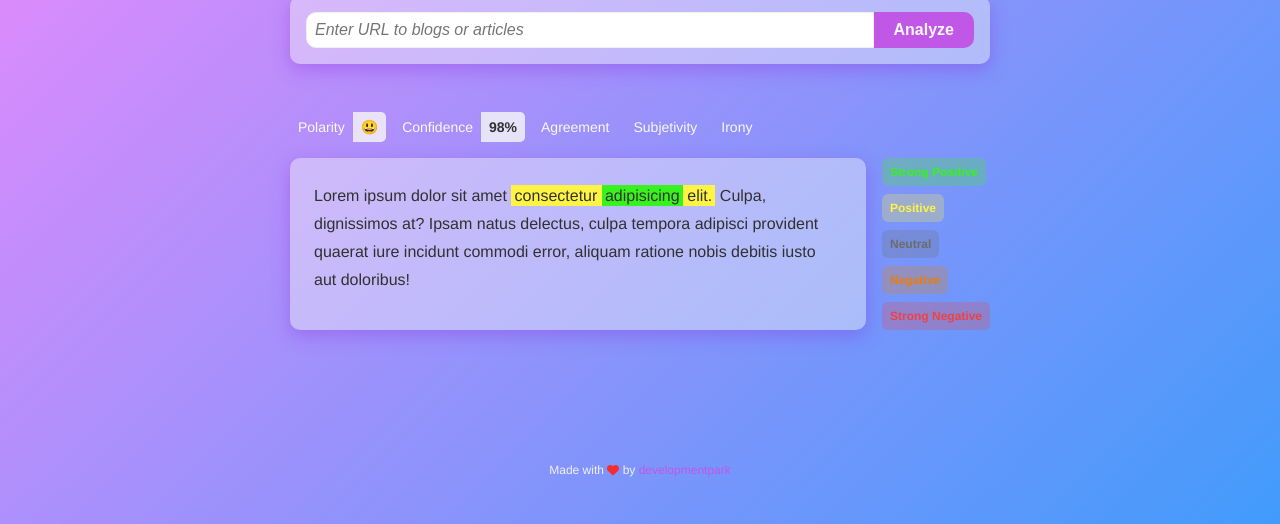
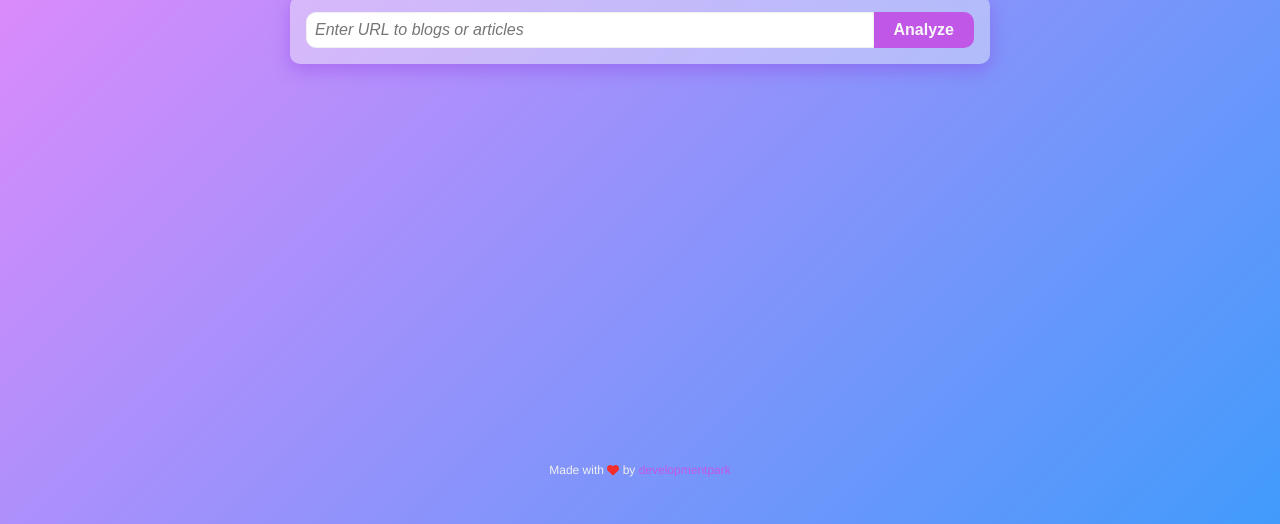
Before and after one commit to developmentpark/evaluate-news-nlp, a website built with webpack: page src/client/views/index.html in a window 1280 px wide. Shown: the part 276-800 px from the top of the page. Built offline with nearby package versions, Linux system fonts and the light colour scheme; no server answers.

Commit message:
remove placeholder results from the initial view

```diff
--- a/src/client/views/index.html
+++ b/src/client/views/index.html
@@ -29,41 +29,7 @@
             />
           </form>
         </section>
-        <section class="results-section">
-          <div class="attributes-panel">
-            <div class="attribute_big">
-              <p class="title">Polarity</p>
-              <span class="value">😃</span>
-            </div>
-            <div class="attribute_big">
-              <p class="title">Confidence</p>
-              <span class="value">98%</span>
-            </div>
-            <div class="attribute_small">Agreement</div>
-            <div class="attribute_small">Subjetivity</div>
-            <div class="attribute_small">Irony</div>
-          </div>
-          <div class="text-panel">
-            <p class="text-panel__text">
-              Lorem ipsum dolor sit amet
-              <span class="highlight_positive"
-                >consectetur
-                <span class="highlight_strong-positive">adipisicing</span>
-                elit.</span
-              >
-              Culpa, dignissimos at? Ipsam natus delectus, culpa tempora
-              adipisci provident quaerat iure incidunt commodi error, aliquam
-              ratione nobis debitis iusto aut doloribus!
-            </p>
-            <div class="text-panel__tags">
-              <div class="tag_strong-positive">Strong Positive</div>
-              <div class="tag_positive">Positive</div>
-              <div class="tag_neutral">Neutral</div>
-              <div class="tag_negative">Negative</div>
-              <div class="tag_strong-negative">Strong Negative</div>
-            </div>
-          </div>
-        </section>
+        <section class="results-section"></section>
       </main>
       <footer class="footer">
         <span>Made with</span>
```
